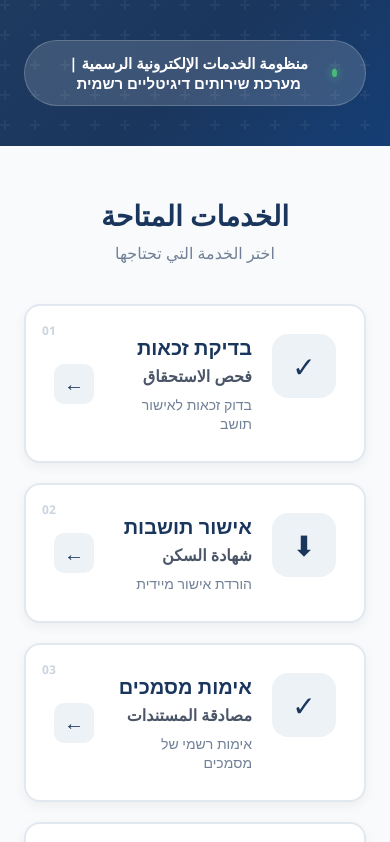
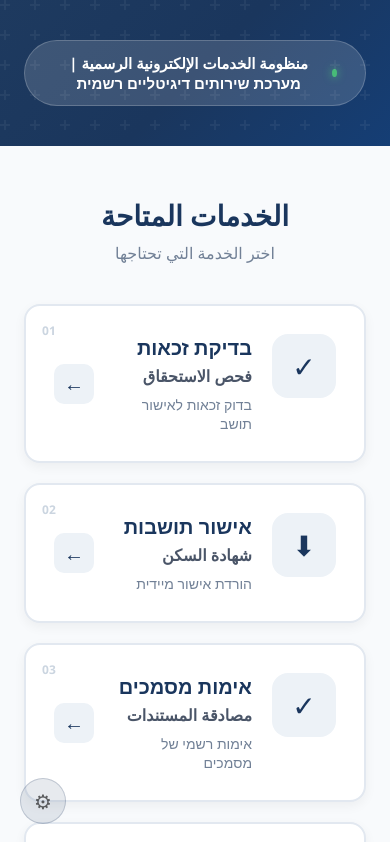
Before and after one commit to MohamedSawaed/toshav, a React (Create React App) app: page / in a window 390 px wide. Shown: the top 842 px of the page. Built offline with nearby package versions, Linux system fonts and the light colour scheme; no server answers.

Commit message:
Add mobile admin access button - gear icon in bottom left corner

```diff
--- a/src/App.js
+++ b/src/App.js
@@ -356,6 +356,35 @@ function App() {
           </div>
         </main>
 
+        {/* Mobile Admin Access Button - Only visible on small screens */}
+        <div
+          onClick={() => setShowAdminPrompt(true)}
+          style={{
+            position: 'fixed',
+            bottom: '20px',
+            left: '20px',
+            width: '44px',
+            height: '44px',
+            background: 'rgba(26, 54, 93, 0.1)',
+            borderRadius: '50%',
+            display: 'flex',
+            alignItems: 'center',
+            justifyContent: 'center',
+            cursor: 'pointer',
+            zIndex: 1000,
+            transition: 'all 0.3s ease',
+            border: '1px solid rgba(26, 54, 93, 0.2)'
+          }}
+          onMouseEnter={(e) => {
+            e.currentTarget.style.background = 'rgba(26, 54, 93, 0.2)';
+          }}
+          onMouseLeave={(e) => {
+            e.currentTarget.style.background = 'rgba(26, 54, 93, 0.1)';
+          }}
+        >
+          <span style={{ fontSize: '20px', opacity: 0.6 }}>⚙</span>
+        </div>
+
         {/* Footer */}
         <footer style={{
           background: '#1a365d',
```
